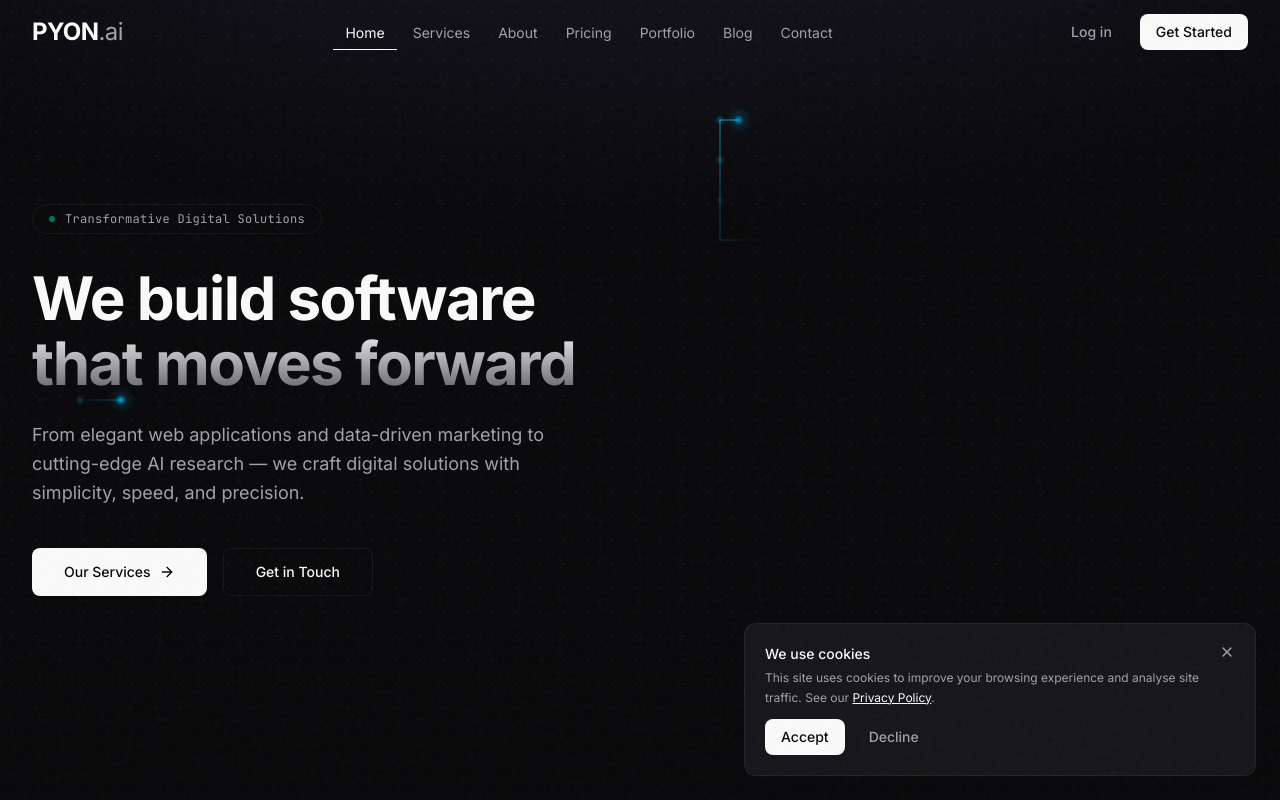
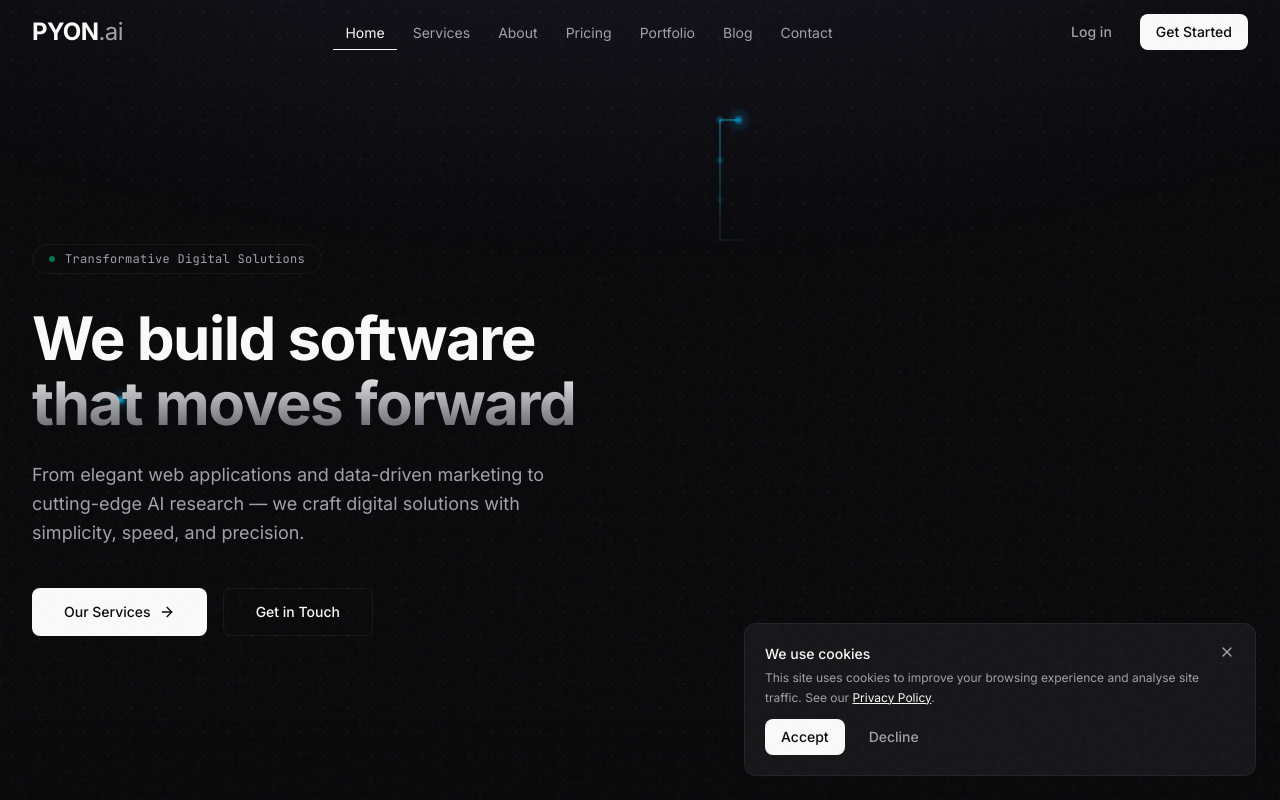
Before and after one commit to K4L-EL/pyon-ai, a Next.js app: page / in a window 1280 px wide. Shown: the top 800 px of the page. Built offline with nearby package versions, Linux system fonts and the light colour scheme.

Commit message:
style: increase hero section height and vertical padding

```diff
--- a/src/components/sections/Hero.tsx
+++ b/src/components/sections/Hero.tsx
@@ -9,14 +9,14 @@ import { fadeUp } from "@/lib/motion";
 
 export function Hero() {
   return (
-    <section className="relative min-h-screen flex items-center overflow-hidden">
+    <section className="relative min-h-[110vh] flex items-center overflow-hidden">
       <div className="absolute inset-0 dot-grid" aria-hidden="true" />
       <div
         className="absolute inset-0 bg-[radial-gradient(ellipse_80%_50%_at_50%_-20%,rgba(120,119,198,0.12),transparent)]"
         aria-hidden="true"
       />
 
-      <Container className="relative z-10 py-32 lg:py-40">
+      <Container className="relative z-10 py-40 lg:py-52">
         <motion.div
           initial="hidden"
           animate="visible"
```
